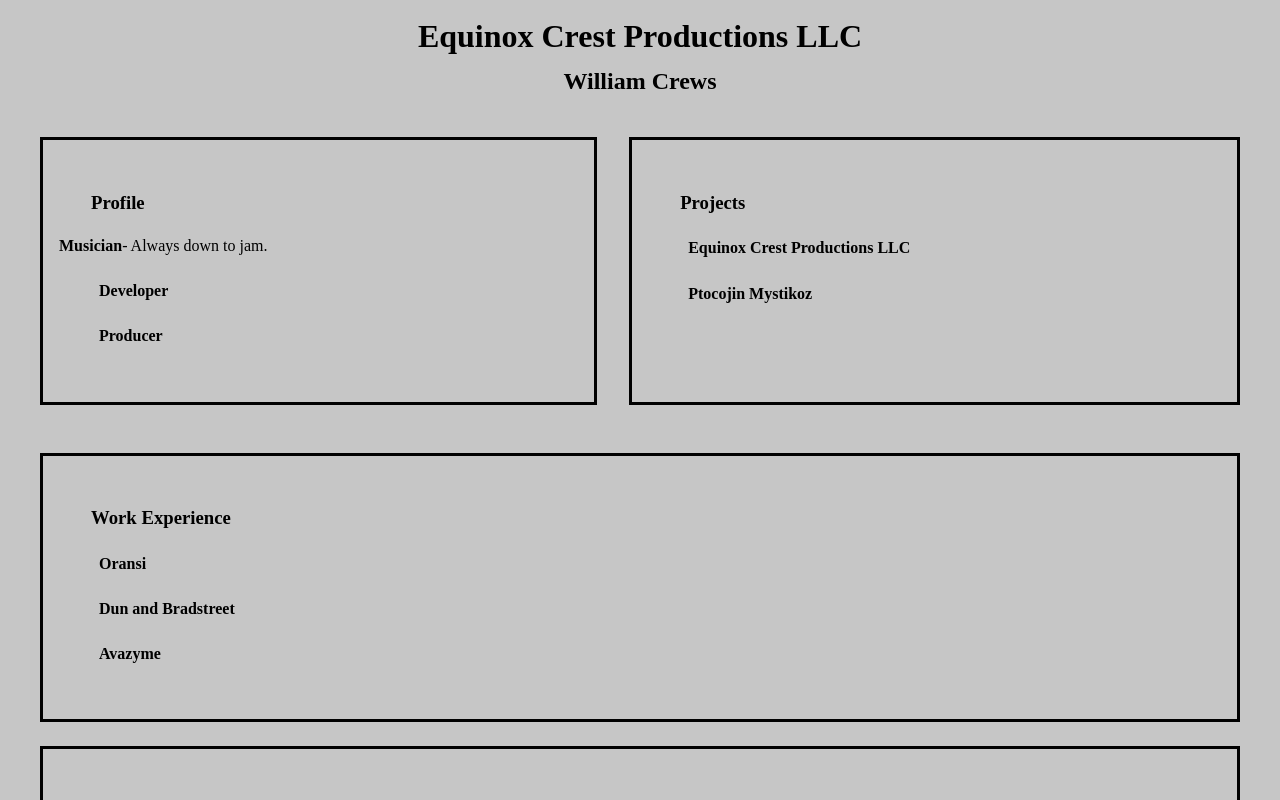
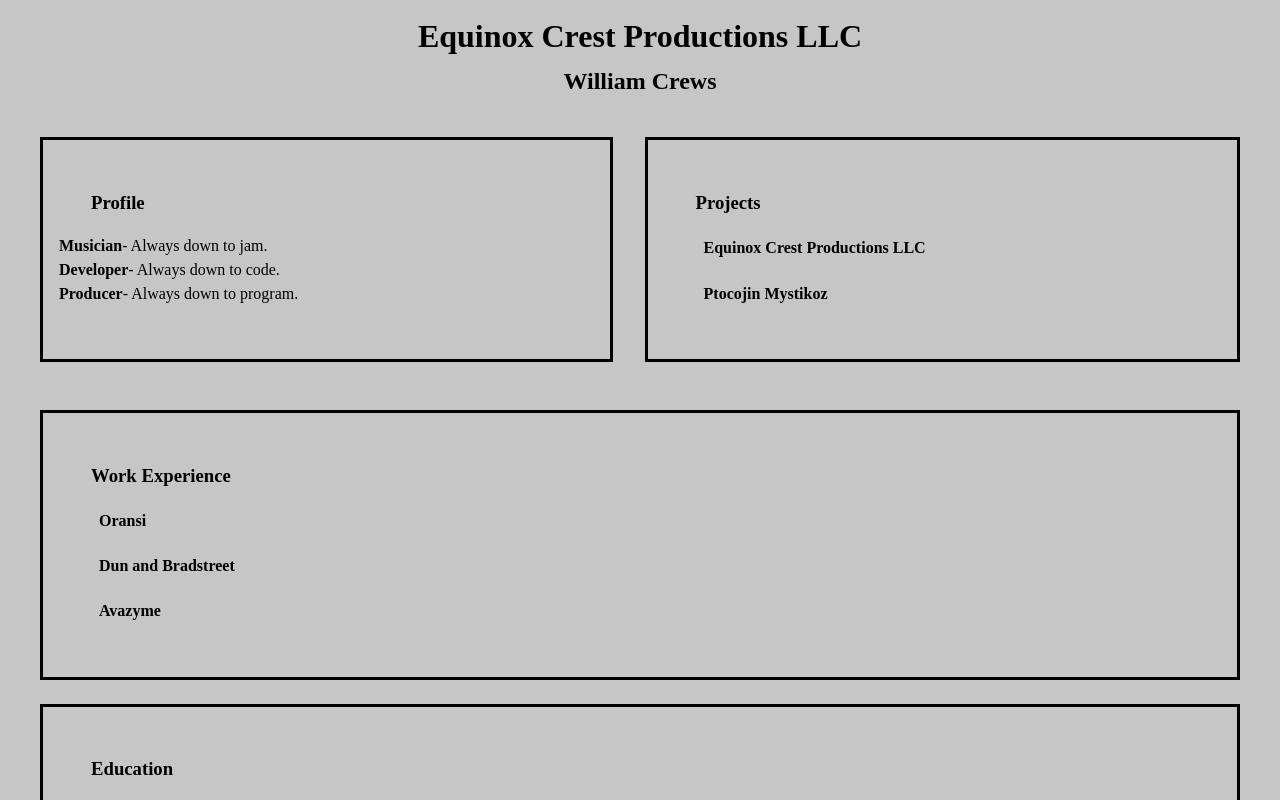
Before and after one commit to lordozland/worksUndProjects, a Next.js app in the folder portfolio-version/: page / in a window 1280 px wide. Shown: the top 800 px of the page. Built offline with nearby package versions, Linux system fonts and the light colour scheme.

Commit message:
tumble leaf is the best

```diff
--- a/portfolio-version/pages/index.tsx
+++ b/portfolio-version/pages/index.tsx
@@ -32,13 +32,9 @@
 
                     <div id="flowling"><strong>Musician</strong>- Always down to jam.</div>
 
-                    <div id="flowling">
-                        <h4>Developer</h4>
-                    </div>
+                    <div id="flowling"><strong>Developer</strong>- Always down to code.</div>
 
-                    <div id="flowling">
-                        <h4>Producer</h4>
-                    </div>
+                    <div id="flowling"><strong>Producer</strong>- Always down to program.</div>
                 </p>
 
                 {/* <!-- Projects --> */}
```
